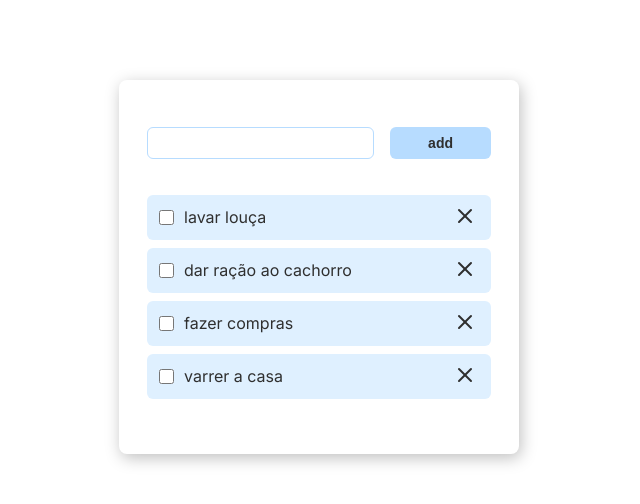
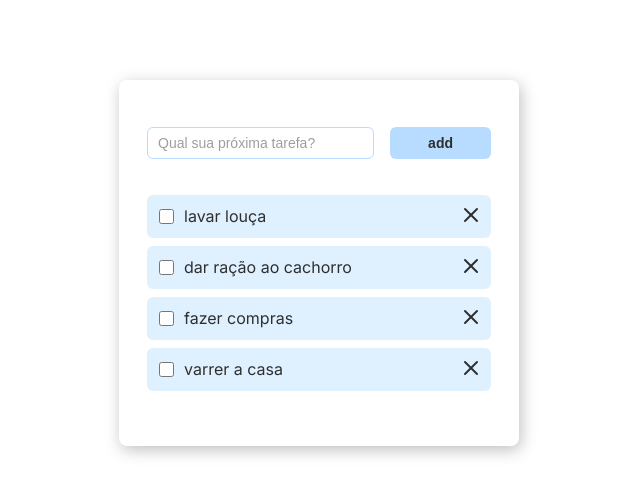
Before and after one commit to iBryann/to-do, a website built with Vite: page index.html in a window 1280 px wide. Shown: the whole page, without its empty margins (321-961 px from the left). Built offline with nearby package versions, Linux system fonts and the light colour scheme.

Commit message:
In progress

```diff
--- a/index.html
+++ b/index.html
@@ -14,27 +14,12 @@
     <body>
         <div class="container">
             <form name="task">
-                <input name="text" type="text" required>
+                <input name="text" type="text" placeholder='Qual sua próxima tarefa?' required>
 
                 <button>add</button>
             </form>
 
-            <ul id="tasks">
-                <!-- <li class="task">
-                    <label><input type="checkbox">minha tarefa 1</label>
-                    <button><img src="/src/assets/delete.svg" alt="deletar"></button>
-                </li>
-
-                <li class="task checked">
-                    <label><input type="checkbox" checked>minha tarefa 2</label>
-                    <button><img src="/src/assets/delete.svg" alt="deletar"></button>
-                </li>
-
-                <li class="task">
-                    <label><input type="checkbox">minha tarefa 3</label>
-                    <button><img src="/src/assets/delete.svg" alt="deletar"></button>
-                </li> -->
-            </ul>
+            <ul id="tasks"></ul>
         </div>
 
 
--- a/src/scripts/index.js
+++ b/src/scripts/index.js
@@ -4,6 +4,12 @@ import '../styles/styles.scss';
 'strict mode';
 
 const index = (() => {
+/*
+    C = create: OK
+    R = read: OK
+    U = update
+    D = delete
+*/
     const state = {
         tasks: [
             { checked: false, text: 'lavar louça' },
--- a/src/styles/styles.scss
+++ b/src/styles/styles.scss
@@ -43,6 +43,10 @@ body {
                 border: 1px solid $blue;
                 font-weight: 400;
 
+                &::placeholder {
+                    opacity: .7;
+                }
+
                 &:focus {
                     outline: 2px solid $blue;
                 }
@@ -60,7 +64,7 @@ body {
                 background-color: $blue;
                 font-weight: 600;
                 cursor: pointer;
-                transition: .2s;
+                transition: filter .2s;
 
                 &:hover {
                     filter: brightness(1.05);
@@ -102,7 +106,9 @@ body {
                     background-color: transparent;
                     border: none;
                     cursor: pointer;
-                    transition: 1s;
+                    padding: 0;
+                    transform-origin: 12px 12px;
+                    transition: .6s;
 
                     &:hover {
                         transform: rotate(-360deg);
```
